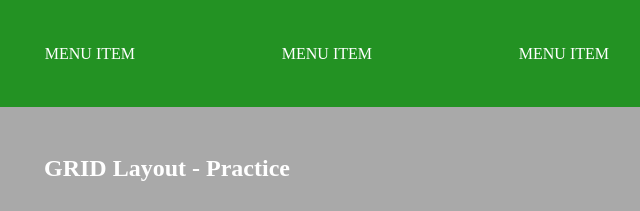
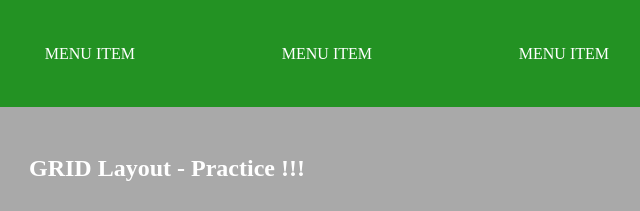
Before and after one commit to YuriyBurylo/GridGallery, a plain HTML site: page index.html in a window 1280 px wide. Shown: the top 211 px of the page, 639-1279 px from the left. Drawn offline with Linux system fonts and the light colour scheme.

Commit message:
Added an exclamation mark

```diff
--- a/index.html
+++ b/index.html
@@ -35,7 +35,7 @@
                 </nav>
             </aside>
             <section class="content">
-                <h1 class="content_title">GRID Layout - Practice</h1>
+                <h1 class="content_title">GRID Layout - Practice !!!</h1>
                 <section class="content_gallery gallery">
                     <h2 class="gallery_title">Gallery</h2>
                     <div class="gallery_items">
```
